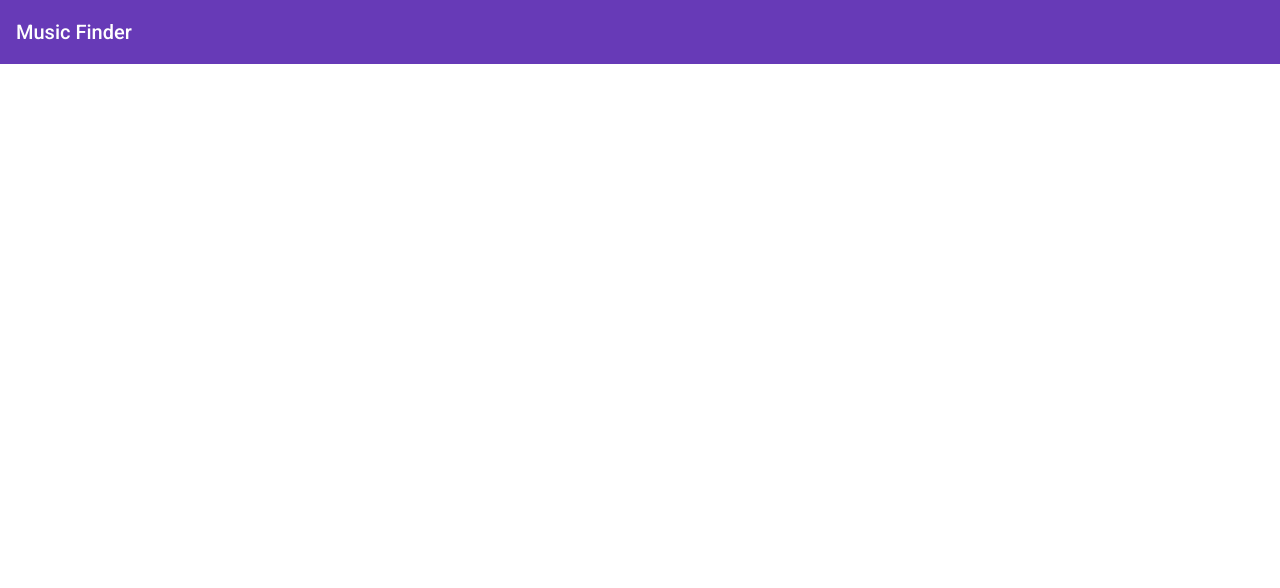
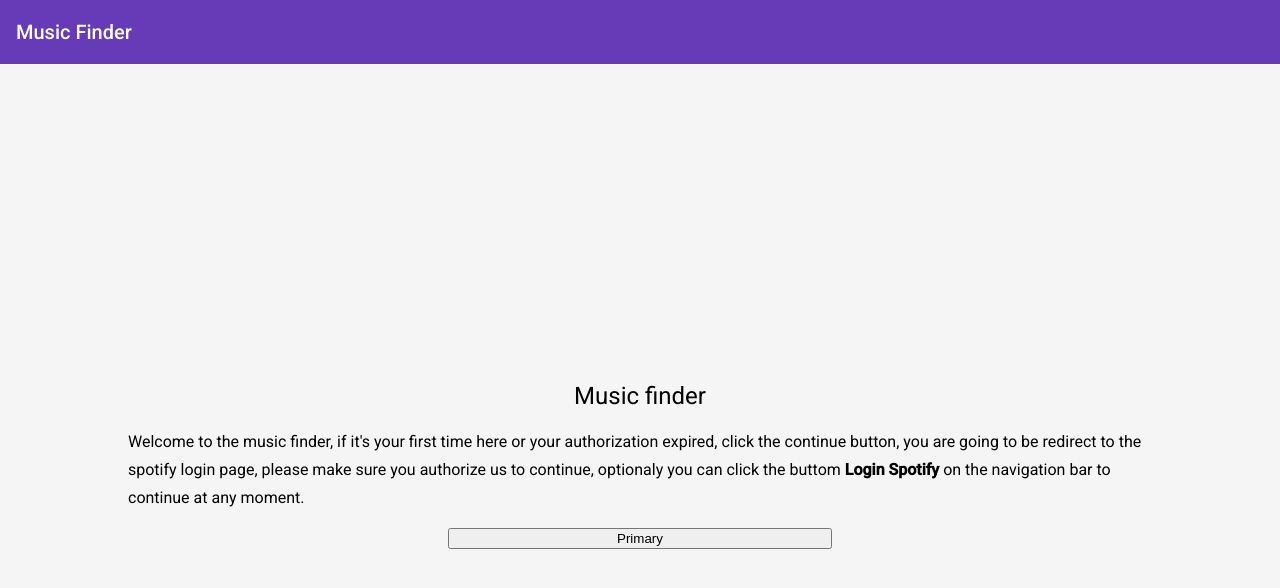
Before and after one commit to fercho911/music-finder-ng-ten, an Angular app: page / in a window 1280 px wide. Shown: the top 588 px of the page. Built offline with nearby package versions, Linux system fonts and the light colour scheme.

Commit message:
spotify api service provider, conection to the spotify auth service

```diff
--- a/src/app/components/music-finder/music-finder.component.css
+++ b/src/app/components/music-finder/music-finder.component.css
@@ -0,0 +1,24 @@
+
+.body {
+    display: flex;
+    align-items: center;
+    flex-direction: column;
+    justify-content: center;
+    background-color: #f5f5f5;
+    height: 100%;
+  }
+  .login {
+    width: 100%;
+    max-width: 330px;
+    padding: 15px;
+    margin: auto;
+    text-align: center;
+  }
+
+  .ancho {
+    width: 80%;
+  }
+
+  .ancho2 {
+    width: 30%;
+  }
--- a/src/app/components/music-finder/music-finder.component.html
+++ b/src/app/components/music-finder/music-finder.component.html
@@ -1 +1,14 @@
 <app-navbar></app-navbar>
+
+<div   class="body">
+  <h1>Music finder</h1>
+  <h3 class="ancho">
+    Welcome to the music finder, if it's your first time here or your authorization expired,
+    click the continue button, you are going to be redirect to the spotify login page,
+    please make sure you authorize us to continue, optionaly you can click the buttom<span><b> Login
+    Spotify </b></span> on the navigation bar to continue at any moment.
+  </h3>
+  <button class="ancho2" mat-raised-button mat-button color="primary" (click)="authorize()">
+    Primary
+  </button>
+</div>
--- a/src/app/components/music-finder/music-finder.component.ts
+++ b/src/app/components/music-finder/music-finder.component.ts
@@ -1,4 +1,6 @@
 import { Component, OnInit } from '@angular/core';
+import {MusicFinderService} from '../../service/music-finder.service'
+
 
 @Component({
   selector: 'app-music-finder',
@@ -7,9 +9,23 @@ import { Component, OnInit } from '@angular/core';
 })
 export class MusicFinderComponent implements OnInit {
 
-  constructor() { }
+  showWelcomeMessage :boolean = false;
+
+
+  constructor(private musicService: MusicFinderService) {
+
+  }
+
+  authorize(): void {
+     this.musicService.autorize();
+  }
+
 
   ngOnInit(): void {
+
+
+
+
   }
 
 }
--- /dev/null
+++ b/src/app/service/music-finder.service.ts
@@ -0,0 +1,66 @@
+import { DOCUMENT } from '@angular/common';
+import { Inject, Injectable } from '@angular/core';
+import { environment } from 'src/environments/environment';
+
+
+@Injectable({
+  providedIn: 'root'
+})
+export class MusicFinderService {
+
+  authorize_base_url = environment.URL_MUSIC_FINDER.AUTORIZE_BASE_URL;
+  action_autorize = environment.URL_MUSIC_FINDER.AUTORIZE_ACTIONS.AUTORIZE;
+  client_id = environment.URL_MUSIC_FINDER.CLIENT_ID;
+  call_back_url = environment.URL_MUSIC_FINDER.CALL_BACK_URL;
+
+  constructor(    @Inject(DOCUMENT) private document: Document
+  ) { }
+
+  autorize() {
+
+    alert("here")
+    //validate if  is there an auth code storaged
+    let code = localStorage.getItem('code');
+    if (code == null || code == '' || code == undefined) {
+      //validate if is there an auth code in the url
+      if (this.getCode() == null) {
+        alert(
+          'You are about to be redirect to spotify login page, please log in and grant us access to continue '
+        );
+        let url = this.authorize_base_url + this.action_autorize;
+        let query =
+          '?' +
+          'client_id=' +
+          this.client_id +
+          '&response_type=code&redirect_uri=' +
+          this.call_back_url +
+          '&show_dialog=true';
+        this.document.location.href = url + query;
+        this.getCode();
+      }
+    }
+  }
+
+
+  getCode() {
+    let code = null;
+    let queryString = window.location.search;
+    let urlParams = new URLSearchParams(queryString);
+    if (urlParams.has('code')) {
+      code = urlParams.get('code');
+      localStorage.setItem('code', code);
+    } else if (urlParams.has('error')) {
+      alert(
+        'validation failed for the following reason :' +
+          urlParams.get('error') +
+          ' ' +
+          urlParams.get('status')
+      );
+    }
+
+    return code;
+  }
+
+
+
+}
--- a/src/environments/environment.ts
+++ b/src/environments/environment.ts
@@ -3,7 +3,23 @@
 // The list of file replacements can be found in `angular.json`.
 
 export const environment = {
-  production: false
+  production: false,
+  URL_MUSIC_FINDER:{
+    BASE_URL: "https://api.spotify.com/v1/",
+    CLIENT_ID:"05191478809144e087396785ac211504",
+    CLIENT_SECRET:"836e9fba2e5d4d7a876593ca5caa6a1a",
+    CALL_BACK_URL:"http://localhost:4200/music-finder",
+    ACTIONS : {
+        SEARCH_ARTIST: "search?type=artist&market=US&limit=10&offset=5&q="
+      },
+      AUTORIZE_BASE_URL: "https://accounts.spotify.com/",
+      AUTORIZE_ACTIONS : {
+      AUTORIZE:"authorize",
+      TOKEN:"api/token",
+      }
+
+    },
+
 };
 
 /*
```
Also changed, not shown: 1 other file (tests, documents, lock files or other folders).
